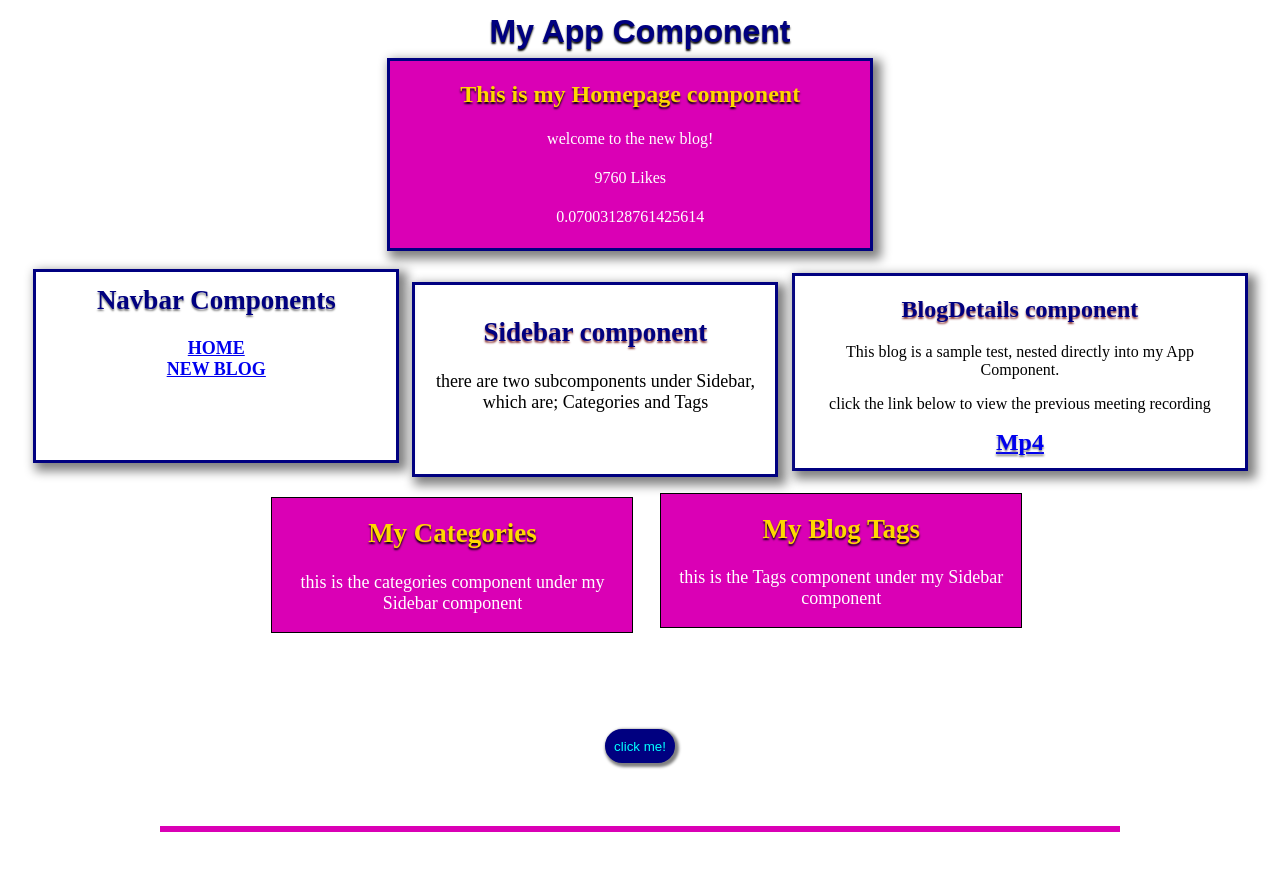
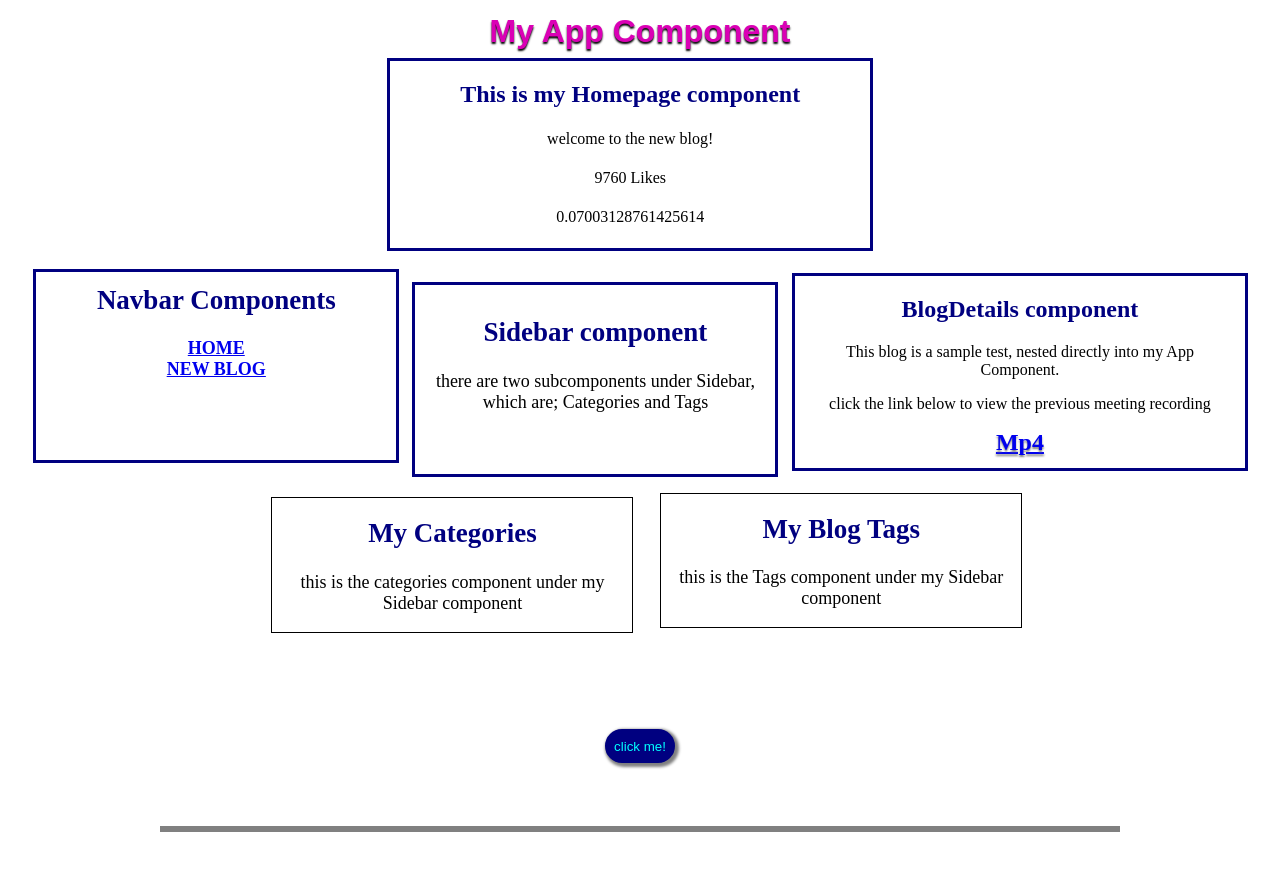
Before and after one commit to Craftsman8/craftsman, a React (Create React App) app: page / in a window 1280 px wide. Shown: the top 887 px of the page. Built offline with nearby package versions, Linux system fonts and the light colour scheme; a web font is replaced by a local one.

Commit message:
Appling and console logging Array methods

```diff
--- a/src/App.js
+++ b/src/App.js
@@ -12,7 +12,7 @@ function App() {
 
       <div className="content">
         <h1 style={{
-          color: "navy",
+          color: "rgb(218, 0, 181)",
           fontWeight: "bolder",
           fontFamily: "arial",
           textAlign: "center",
--- a/src/Categories.js
+++ b/src/Categories.js
@@ -3,11 +3,10 @@ const Categories = () => {
 
         <div className="Categories">
             <h2 style={{
-                color: "gold",
-                textShadow: "0px 2px 2px black",
+                color: "navy",
             }}>My Categories</h2>
             <p style={{
-                color: "white",
+                color: "black",
             }}>this is the categories component under my Sidebar component</p>
         </div>
 
--- a/src/Components.js
+++ b/src/Components.js
@@ -9,6 +9,30 @@ const Components = () => {
             {id: 4, author: "Engr. Tola", title: "Painting", body: "lorem ipsum..."},
         ]
     )
+
+    const services = [ 'Artworks', 'Screeding', 'Stickers', 'Frames', 'Flex-Banners', 'Awards', 'Stamp']
+
+    const otherServices = () => {
+
+        services.push('Wallpaper')
+
+        services.forEach((service, index) => {
+
+            let output = `The name of service ${index + 1} is ${service}`
+            console.log(output)
+
+        })
+
+        services.pop()
+        console.log(services)
+        console.log(services.slice(-6))
+        services.splice(5, 0, 'Pencil-Works')
+        console.log(services)
+
+    }
+
+    otherServices()
+
     return (
         <div className="component">
             <h2>Top Professionals</h2>
--- a/src/Features.js
+++ b/src/Features.js
@@ -6,7 +6,7 @@ const Features = () => {
     return (
         <div className="newFeatures">
         <center>
-        <div class="vl"></div>
+        <div className="vl"></div>
         <h1> <GiPencilBrush className="brush"/> CRAFTSMAN </h1>
         <h5> Arts & Graphics </h5>
         </center>
--- a/src/Home.js
+++ b/src/Home.js
@@ -5,8 +5,8 @@ const Home = () => {
     return (
         <div className="home">
             <h2 style={{
-                color: "gold",
-                textShadow: "0px 2px 2px black",
+                color: "navy",
+                textShadow: "none",
             }}>This is my Homepage component</h2>
             <h4 className="title">{title}</h4>
             <h4 className="likes">{likes} Likes</h4>
--- a/src/Navbar.js
+++ b/src/Navbar.js
@@ -8,7 +8,6 @@ const Navbar = () => {
           fontWeight: "bold",
           textAlign: "center",
           marginTop: "0%",
-          textShadow: "0px 2px 2px grey",
         }}>Navbar Components</h2>
 
             <div className="links">
--- a/src/Tags.js
+++ b/src/Tags.js
@@ -3,11 +3,11 @@ const Tags = () => {
 
         <div className="Tags">
             <h2 style={{
-                color: "gold",
-                textShadow: "0px 2px 2px black",
+                color: "navy",
+                textShadow: "0px 2px 2px solid black",
             }}>My Blog Tags</h2>
             <p style={{
-                color: "white",
+                color: "black",
             }}>this is the Tags component under my Sidebar component</p>
         </div>
      )
--- a/src/index.css
+++ b/src/index.css
@@ -36,7 +36,7 @@ h2 {
     font-weight: bold;
     text-align: center;
     margin-top: 20px;
-    text-shadow: 0px 2px 2px rgb(139, 54, 54);
+    /* text-shadow: 0px 2px 2px black; */
 }
 
 p {
@@ -46,7 +46,7 @@ p {
 }
 
 h4 {
-    color:white;
+    color: black;
     font-weight: lighter;
     text-align: center;
 }
@@ -63,16 +63,16 @@ h4 {
     margin-left: 2%;
     margin-top: 1.5%;
     padding: 1% 0% 1% 0%;
-    box-shadow: 5px 5px 10px 3px grey;
+    /* box-shadow: 5px 5px 10px 3px grey; */
 }
 
 .home {
-    background-color: rgb(218, 0, 181);
+    background-color: none;
     width: 30em;
     border:  3px solid navy;
     margin-left: 30%;
     margin-top: -1%;
-    box-shadow: 5px 5px 10px 3px grey;
+    /* box-shadow: 5px 5px 10px 3px grey; */
 }
 
 .BlogDetails {
@@ -83,7 +83,7 @@ h4 {
     margin-left: 62%;
     margin-top: -15%;
     padding: 0% 2% 0% 2%;
-    box-shadow: 5px 5px 10px 3px grey;
+    /* box-shadow: 5px 5px 10px 3px grey; */
 }
 
 .Sidebar {
@@ -97,7 +97,7 @@ h4 {
     margin-left: 32%;
     margin-top: -15%;
     padding: 1% 0% 1% 0%;
-    box-shadow: 5px 5px 10px 3px grey;
+    /* box-shadow: 5px 5px 10px 3px grey; */
 }
 
 .categories {
@@ -105,7 +105,7 @@ h4 {
     font-weight: bold;
     text-align: center;
     margin-top: 0%;
-    background-color: rgb(218, 0, 181);
+    background-color: none;
     width: 20em;
     border:  1px solid black ;
     margin-left: -40%;
@@ -117,7 +117,7 @@ h4 {
     font-weight: bold;
     text-align: center;
     margin-top: 0%;
-    background-color: rgb(218, 0, 181);
+    background-color: none;
     width: 20em;
     border:  1px solid black;
     margin-left: 68%;
@@ -146,6 +146,7 @@ h4 {
     border: 2px solid rgb(218, 0, 181);
     box-shadow: 0px 1px 5px 0px grey;
     cursor: pointer;
+
 }
 
 .component > h2 {
@@ -155,10 +156,15 @@ h4 {
     text-shadow: none;
 }
 
+.component {
+    align-items: center;
+}
+
 .component-slide > h2 {
     font-family: 'Josefin Sans';
-    color: rgb(218, 0, 181);
+    color: navy;
     font-size: 2rem;
+    text-shadow: 1px 2px 4px 3px solid black;
 }
 
 .component-slide > p {
@@ -182,7 +188,7 @@ h4 {
 }
 
 .vl {
-    border-top: 6px solid rgb(218, 0, 181);
+    border-top: 6px solid grey;
     width: 60em;
     margin-top: 5%;
     }
```
